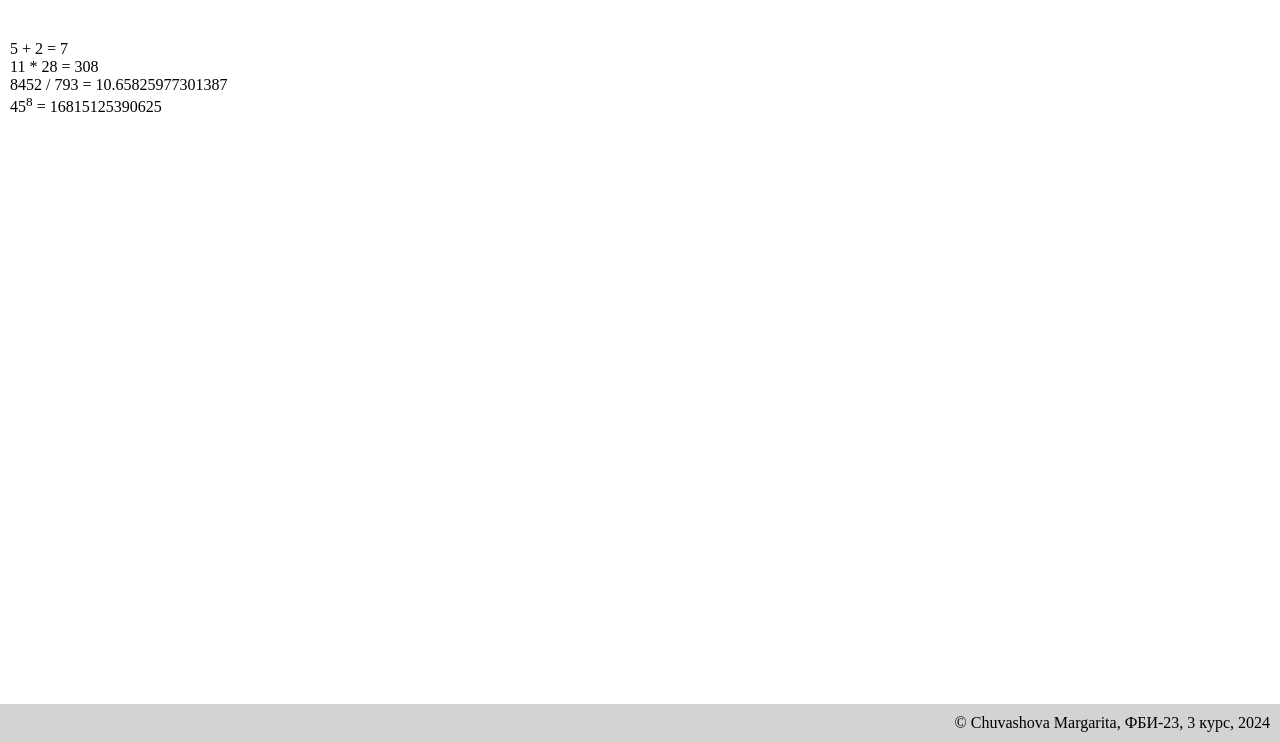
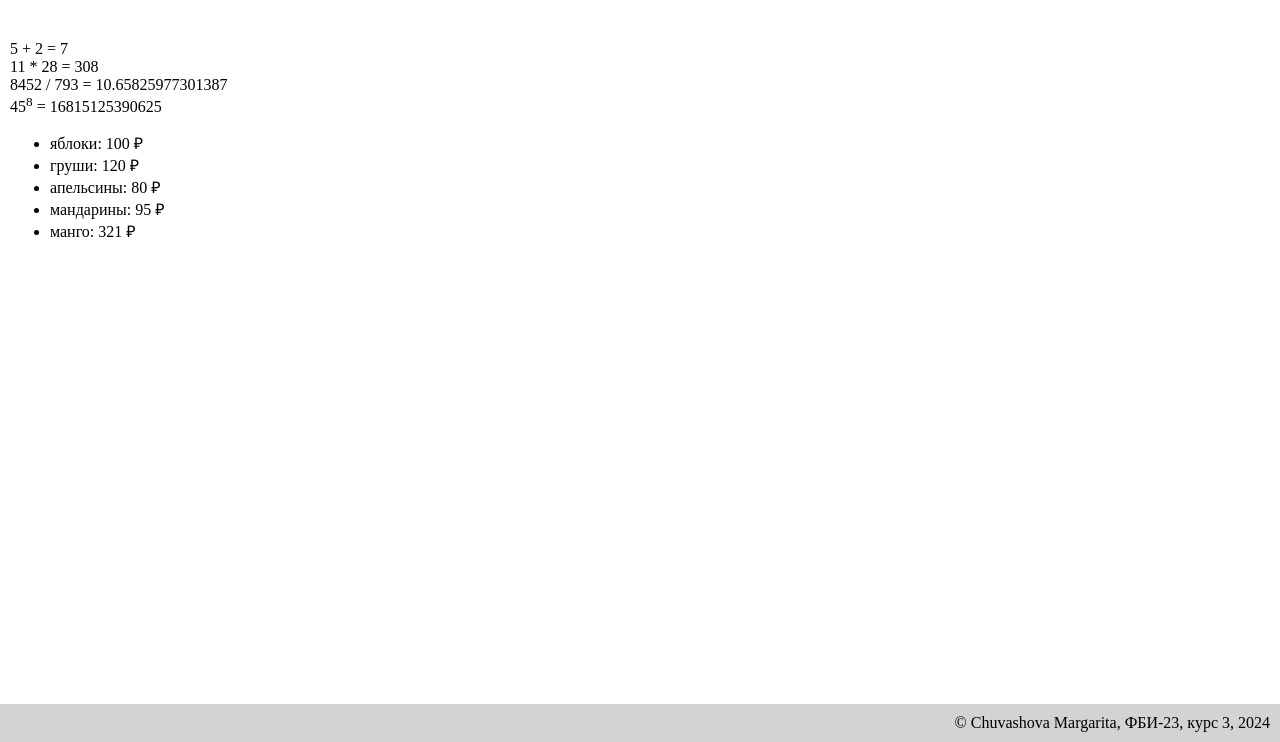
Before and after one commit to Vihuhol26/labs_v2, a Flask app: page /lab2/example in a window 1280 px wide. Shown: the part 58-800 px from the top of the page. Run offline with Flask 3, Linux system fonts and the light colour scheme.

Commit message:
Цикл в шаблоне

```diff
--- a/app.py
+++ b/app.py
@@ -201,8 +201,13 @@ def cats():
 '''
 @app.route('/lab2/example')
 def example():
-    name = 'Chuvashova Margarita'
-    number = 'Лабораторная работа 2'
-    group = 'ФБИ-23'
-    course = '3 курс'
-    return render_template('example.html', name=name, number=number, group=group, course=course)
+    name, number, group, course = 'Chuvashova Margarita', 2, 'ФБИ-23', 3
+    fruits = [
+        {'name': 'яблоки', 'price': 100},
+        {'name': 'груши', 'price': 120},
+        {'name': 'апельсины', 'price': 80},
+        {'name': 'мандарины', 'price': 95},
+        {'name': 'манго', 'price': 321}
+        ]
+    return render_template('example.html', name=name, number=number,
+    group=group, course=course, fruits=fruits)
--- a/templates/example.html
+++ b/templates/example.html
@@ -21,6 +21,11 @@
         11 * 28 = {{ 11 * 28 }} <br>
         8452 / 793 = {{ 8452 / 793 }} <br>
         45<sup>8</sup> = {{ 45 ** 8 }} <br>
+        <ul>
+            {% for f in fruits %}
+            <li>{{ f.name }}: {{ f.price }} &#8381;</li>
+            {% endfor %}
+        </ul>
     </main>
 
     <footer>
@@ -37,6 +42,7 @@
             No group
         {% endif %}
 
+        курс
         {% if course %}
             {{ course }},
         {% else %}
```
